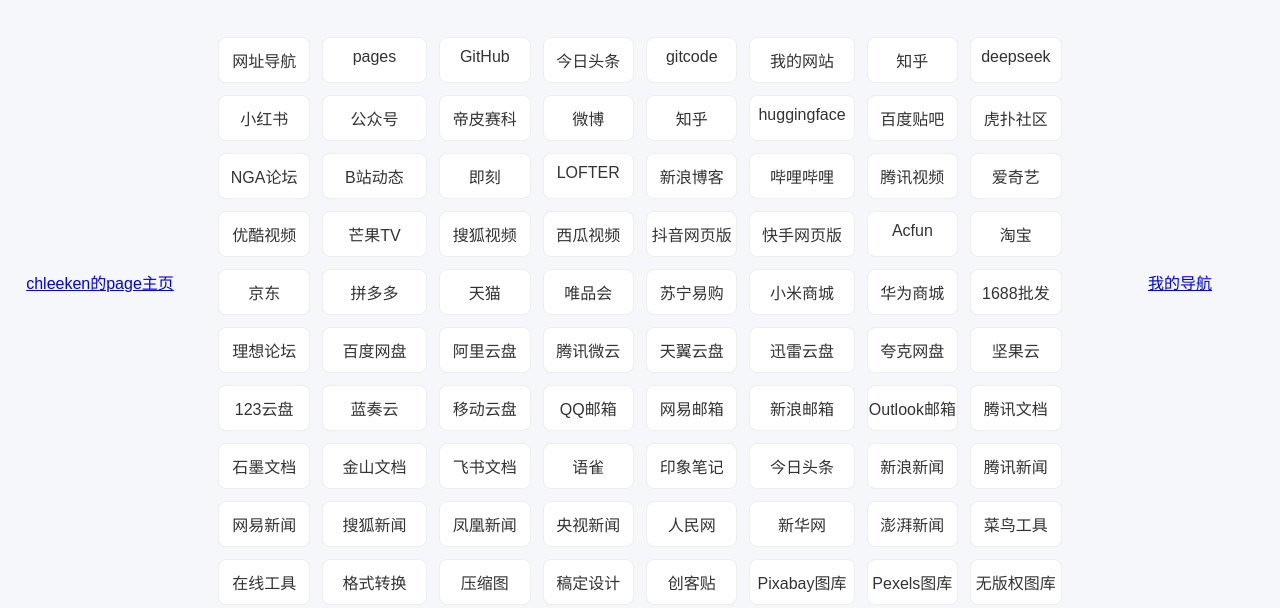
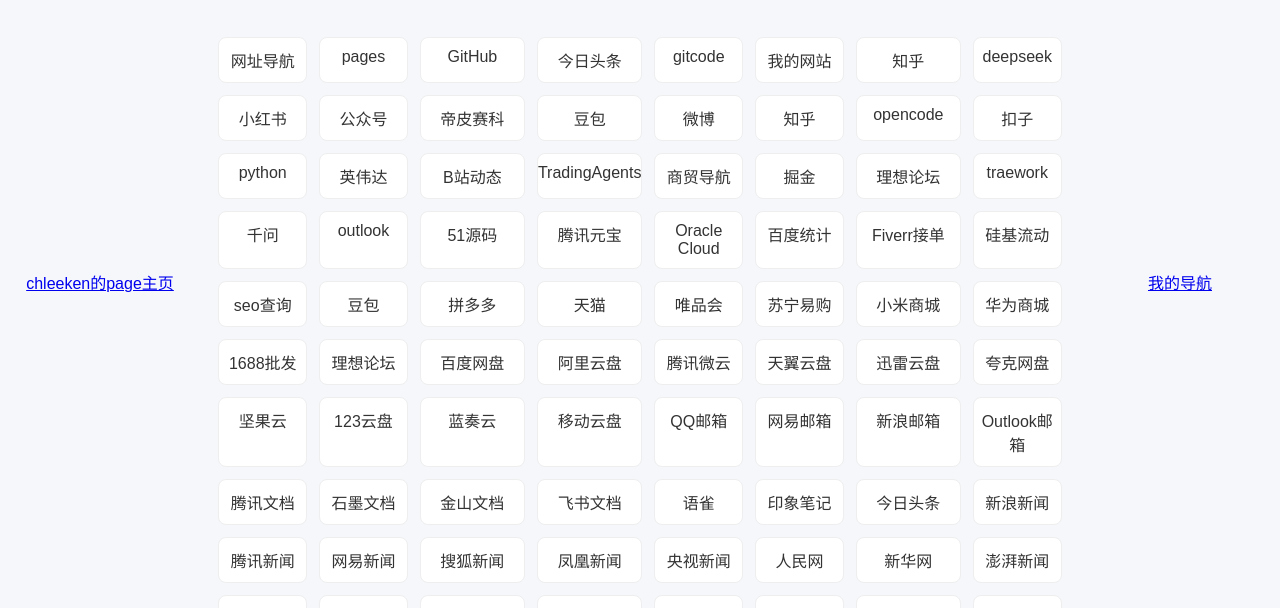
Before and after one commit to chleeken/chleeken.github.io, a plain HTML site: page myurls.html in a window 1280 px wide. Shown: the part 118-726 px from the top of the page. Drawn offline with Linux system fonts and the light colour scheme.

Commit message:
chore: auto commit

```diff
--- a/myurls.html
+++ b/myurls.html
@@ -22,6 +22,7 @@
         <div class="item"><a href="https://chleeken.github.io/" target="_blank">pages</a></div>
         <div class="item"><a href="https://github.com/" target="_blank">GitHub</a></div>
         <div class="item"><a href="https://www.toutiao.com/" target="_blank">今日头条</a></div>
+
         <div class="item"><a href="https://gitcode.com/" target="_blank">gitcode</a></div>
         <div class="item"><a href="https://cntones.lovestoblog.com/" target="_blank">我的网站</a></div>
         <div class="item"><a href="https://www.zhihu.com/people/cntones" target="_blank">知乎</a></div>
@@ -29,34 +30,34 @@
         <div class="item"><a href="https://www.xiaohongshu.com/" target="_blank">小红书</a></div>
         <div class="item"><a href="https://mp.weixin.qq.com/cgi-bin/loginpage" target="_blank">公众号</a></div>
         <div class="item"><a href="https://platform.deepseek.com/usage" target="_blank">帝皮赛科</a></div>
-
+        <div class="item"><a href="https://www.doubao.com/chat/?channel=browser_landing_page" target="_blank">豆包</a></div>
         <!-- 社交社区 -->
         <div class="item"><a href="https://weibo.com" target="_blank">微博</a></div>
         <div class="item"><a href="https://www.zhihu.com" target="_blank">知乎</a></div>
-        <div class="item"><a href="https://huggingface.co/" target="_blank">huggingface</a></div>
-        <div class="item"><a href="https://tieba.baidu.com" target="_blank">百度贴吧</a></div>
-        <div class="item"><a href="https://hupu.com" target="_blank">虎扑社区</a></div>
-        <div class="item"><a href="https://bbs.nga.cn" target="_blank">NGA论坛</a></div>
+        <div class="item"><a href="https://opencode.ai/zh/download" target="_blank">opencode</a></div>
+        <div class="item"><a href="https://www.coze.cn/" target="_blank">扣子</a></div>
+        <div class="item"><a href="https://www.python.org/" target="_blank">python</a></div>
+        <div class="item"><a href="https://build.nvidia.com/" target="_blank">英伟达</a></div>
         <div class="item"><a href="https://t.bilibili.com" target="_blank">B站动态</a></div>
-        <div class="item"><a href="https://jike.com" target="_blank">即刻</a></div>
-        <div class="item"><a href="https://lofter.com" target="_blank">LOFTER</a></div>
-        <div class="item"><a href="https://blog.sina.com.cn" target="_blank">新浪博客</a></div>
+        <div class="item"><a href="https://github.com/TauricResearch/TradingAgents" target="_blank">TradingAgents</a></div>
+        <div class="item"><a href="https://www.hubstudio.cn/zy/" target="_blank">商贸导航</a></div>
+        <div class="item"><a href="https://www.myquant.cn/" target="_blank">掘金</a></div>
 
         <!-- 视频影视 -->
-        <div class="item"><a href="https://www.bilibili.com" target="_blank">哔哩哔哩</a></div>
-        <div class="item"><a href="https://v.qq.com" target="_blank">腾讯视频</a></div>
-        <div class="item"><a href="https://www.iqiyi.com" target="_blank">爱奇艺</a></div>
-        <div class="item"><a href="https://youku.com" target="_blank">优酷视频</a></div>
-        <div class="item"><a href="https://mgtv.com" target="_blank">芒果TV</a></div>
-        <div class="item"><a href="https://v.sohu.com" target="_blank">搜狐视频</a></div>
-        <div class="item"><a href="https://xigua.com" target="_blank">西瓜视频</a></div>
-        <div class="item"><a href="https://douyin.com" target="_blank">抖音网页版</a></div>
-        <div class="item"><a href="https://kuaishou.com" target="_blank">快手网页版</a></div>
-        <div class="item"><a href="https://acfun.cn" target="_blank">Acfun</a></div>
+        <div class="item"><a href="https://www.55188.com/" target="_blank">理想论坛</a></div>
+        <div class="item"><a href="https://work.trae.ai/" target="_blank">traework</a></div>
+        <div class="item"><a href="https://www.qianwen.com/" target="_blank">千问</a></div>
+        <div class="item"><a href="https://outlook.live.com/mail" target="_blank">outlook</a></div>
+        <div class="item"><a href="https://down.chinaz.com/class/202_1.htm" target="_blank">51源码</a></div>
+        <div class="item"><a href="https://yuanbao.tencent.com/chat/" target="_blank">腾讯元宝</a></div>
+        <div class="item"><a href="https://www.toutiao.com/article/7651522367446450740/" target="_blank">Oracle Cloud</a></div>
+        <div class="item"><a href="https://tongji.baidu.com/web5/welcome/login" target="_blank">百度统计</a></div>
+        <div class="item"><a href="https://www.toutiao.com/article/7641106367251513866/" target="_blank">Fiverr接单</a></div>
+        <div class="item"><a href="hhttps://cloud.siliconflow.cn/" target="_blank">硅基流动</a></div>
 
         <!-- 购物电商 -->
-        <div class="item"><a href="https://www.taobao.com" target="_blank">淘宝</a></div>
-        <div class="item"><a href="https://jd.com" target="_blank">京东</a></div>
+        <div class="item"><a href="https://seo.chinaz.com/" target="_blank">seo查询</a></div>
+        <div class="item"><a href="https://www.doubao.com/chat/?channel=browser_landing_page" target="_blank">豆包</a></div>
         <div class="item"><a href="https://pinduoduo.com" target="_blank">拼多多</a></div>
         <div class="item"><a href="https://tmall.com" target="_blank">天猫</a></div>
         <div class="item"><a href="https://vip.com" target="_blank">唯品会</a></div>
```
Also changed, not shown: 2 other files.
